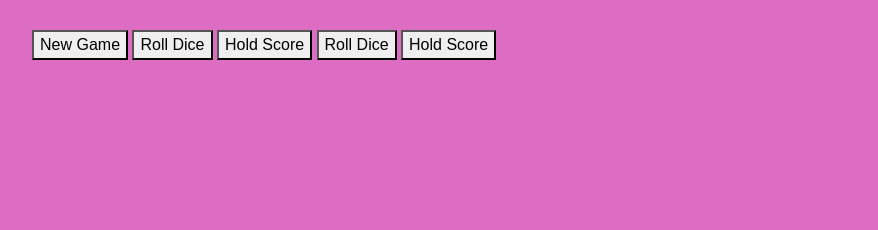
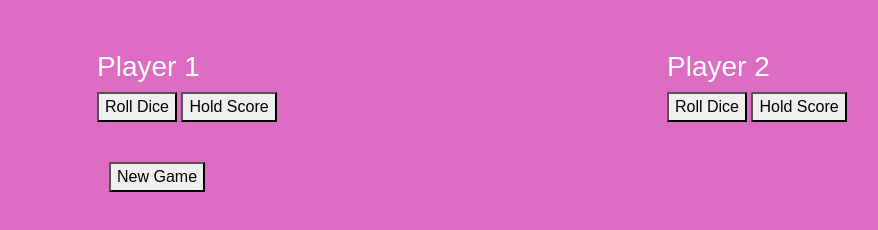
Before and after one commit to SierraProgramPioneer/pig-dice, a plain HTML site: page index.html in a window 1280 px wide. Shown: the whole page, without its empty margins (18-896 px from the left). Drawn offline with nearby package versions, Linux system fonts and the light colour scheme.

Commit message:
Add basic HTML Layout

```diff
--- a/css/styles.css
+++ b/css/styles.css
@@ -5,3 +5,8 @@ body {
     padding-top: 30px;
     padding-left: 50px;
 }
+
+
+.col-6 {
+    padding: 20px;
+}
--- a/index.html
+++ b/index.html
@@ -11,13 +11,27 @@
 </head>
 
 <body>
-    <button id="newGame">New Game</button>
 
-    <button class="rollDice" id="player-1-roll">Roll Dice</button>
-    <button class="holdScore" id="player-1-hold">Hold Score</button>
+    <div class="container">
+        <div class="row">
+            <div class="col-6">
+                <h3>Player 1</h3>
+                <button class="rollDice" id="player-1-roll">Roll Dice</button>
+                <button class="holdScore" id="player-1-hold">Hold Score</button>
+            </div>
+            <div class="col-6">
+                <h3>Player 2</h3>
+                <button class="rollDice" id="player-2-roll">Roll Dice</button>
+                <button class="holdScore" id="player-2-hold">Hold Score</button>
+            </div>
+        </div>
+        <div class="col-6">
+            <button id="newGame">New Game</button>
+        </div>
+    </div>
 
-    <button class="rollDice" id="player-2-roll">Roll Dice</button>
-    <button class="holdScore" id="player-2-hold">Hold Score</button>
+
+
 </body>
 
 </html>
```
Also changed, not shown: images/pig.png (added).
